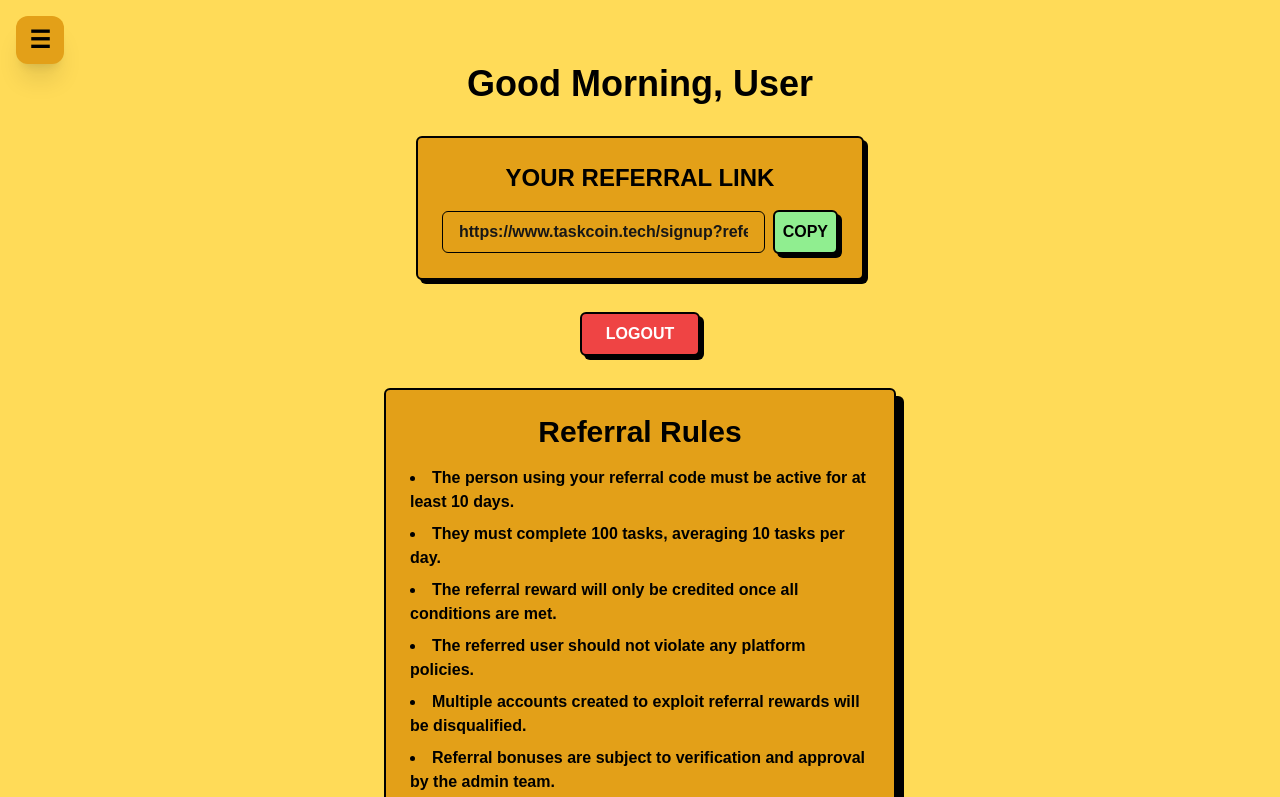
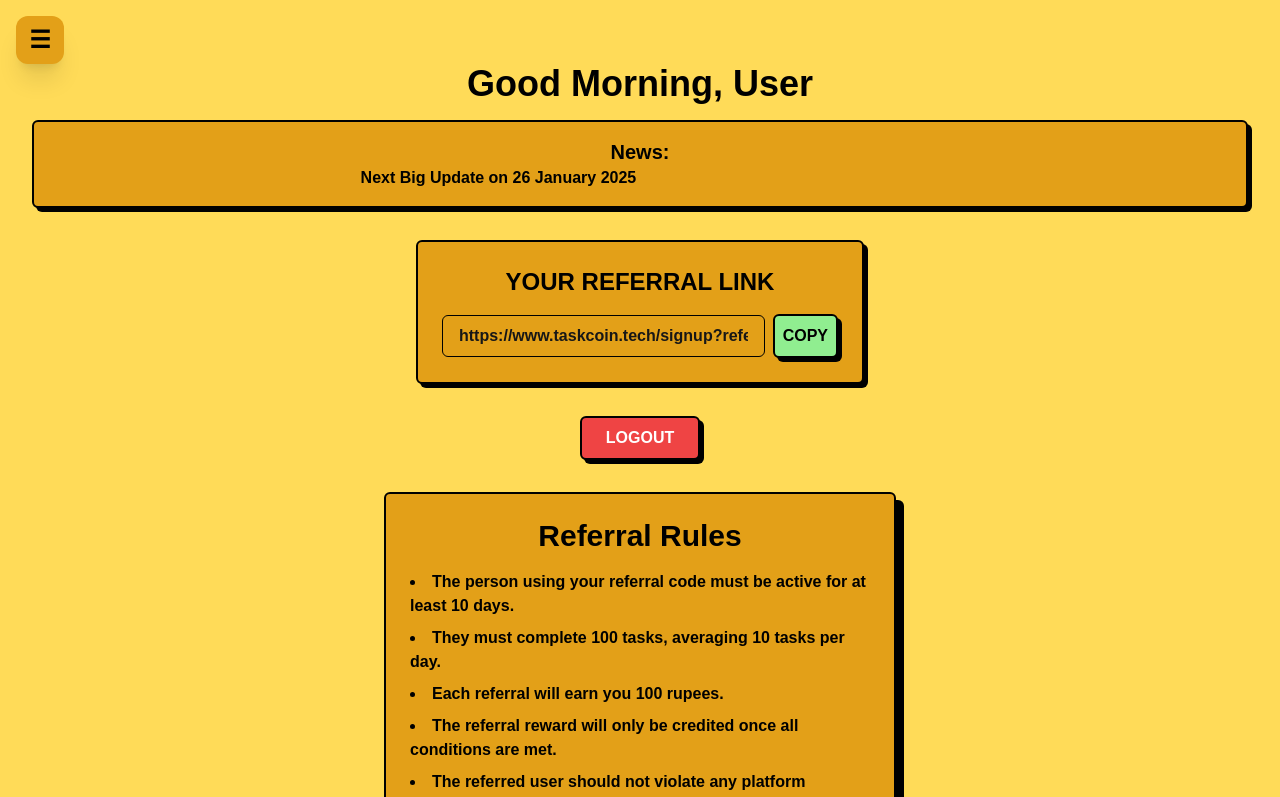
Before and after one commit to patharwataditya/taskcoin-tech, a Next.js app: page /home in a window 1280 px wide. Shown: the top 797 px of the page. Built offline with nearby package versions, Linux system fonts and the light colour scheme.

Commit message:
News section

```diff
--- a/app/account/page.js
+++ b/app/account/page.js
@@ -55,7 +55,7 @@ export default function HomePage() {
   // Calculate the values for the table
   const referralsCount = userDetailsData?.referredUsers?.length || 0;
   const taskCount = userData?.taskCount || 0;
-  const referralValue = referralsCount * 50;
+  const referralValue = referralsCount * 100;
   const taskValue = taskCount * 10;
   const totalValue = referralValue + taskValue;
 
--- a/app/home/page.js
+++ b/app/home/page.js
@@ -80,7 +80,7 @@ export default function HomePage() {
 
       {/* Slide-In Menu */}
       <div
-        className={`fixed top-0 left-0 h-full bg-customYellow-400 text-black border-[1px] border-black w-64 transform transition-all duration-300 ease-in-out ${
+        className={`fixed top-0 left-0 h-full bg-customYellow-400 text-black border-[1px] border-black w-64 transform transition-all duration-300 ease-in-out z-40 ${
           menuOpen ? 'translate-x-0' : '-translate-x-full'
         }`}
       >
@@ -146,6 +146,16 @@ export default function HomePage() {
           {getGreeting()}, {user?.userId || 'User'}
         </h1>
 
+        {/* News Section with Running Animation */}
+        <div className="mt-4 bg-customYellow-400 p-4 text-black font-semibold text-center border-2 border-black rounded-md shadow-[4px_4px_0px_0px_black]">
+          <h3 className="text-xl">News:</h3>
+          <div className="overflow-hidden w-full">
+            <div className="animate-marquee whitespace-nowrap">
+              Next Big Update on 26 January 2025
+            </div>
+          </div>
+        </div>
+
         {/* Referral Section */}
         <div className="mt-8 bg-customYellow-400 p-6  max-w-md mx-auto font-bold uppercase border-2 border-black rounded-md shadow-[4px_4px_0px_0px_black]">
           <h3 className="text-2xl text-black font-semibold text-center">Your Referral Link</h3>
@@ -181,14 +191,13 @@ export default function HomePage() {
           <ul className="list-disc list-inside space-y-2 font-semibold">
             <li>The person using your referral code must be active for at least 10 days.</li>
             <li>They must complete 100 tasks, averaging 10 tasks per day.</li>
+            <li>Each referral will earn you 100 rupees.</li>
             <li>The referral reward will only be credited once all conditions are met.</li>
             <li>The referred user should not violate any platform policies.</li>
             <li>Multiple accounts created to exploit referral rewards will be disqualified.</li>
             <li>Referral bonuses are subject to verification and approval by the admin team.</li>
           </ul>
         </div>
-
-
       </div>
 
       {/* Toast Notifications */}
--- a/app/withdraw/page.js
+++ b/app/withdraw/page.js
@@ -54,7 +54,7 @@ export default function HomePage() {
 
       {/* Slide-In Menu */}
       <div
-        className={`fixed top-0 left-0 h-full bg-customYellow-400 text-black border-[1px] border-black w-64 transform transition-all duration-300 ease-in-out ${
+        className={`fixed top-0 left-0 h-full bg-customYellow-400 text-black border-[1px] border-black w-64 transform transition-all duration-300 ease-in-out z-40 ${
           menuOpen ? 'translate-x-0' : '-translate-x-full'
         }`}
       >
@@ -115,6 +115,15 @@ export default function HomePage() {
 
       {/* Main Content */}
       <div className="min-h-screen bg-customYellow-200 p-8 pt-16 flex items-center justify-center">
+        {/* News Section with Running Animation */}
+        <div className="absolute top-16 mt-4 bg-customYellow-300 p-4 text-black font-semibold text-center border-2 border-black rounded-md shadow-[4px_4px_0px_0px_black]">
+          <h3 className="text-xl">News:</h3>
+          <div className="overflow-hidden w-full">
+            <div className="animate-marquee whitespace-nowrap">
+              Next Big Update on 26 January 2025
+            </div>
+          </div>
+        </div>
         <div className="bg-customYellow-300 p-8 rounded-lg shadow-[8px_8px_0px_0px_black] w-80 border-[1px] border-black">
           <h1 className="text-3xl font-bold text-center mb-6 text-black">Withdraw Page</h1>
 
--- a/tailwind.config.mjs
+++ b/tailwind.config.mjs
@@ -22,6 +22,19 @@ export default {
           300: "#7FBC8C",
         },
       },
+      keyframes: {
+        marquee: {
+          '0%': {
+            transform: 'translateX(100%)',
+          },
+          '100%': {
+            transform: 'translateX(-100%)',
+          },
+        },
+      },
+      animation: {
+        marquee: 'marquee 10s linear infinite', // Apply the animation with a duration of 10s
+      },
     },
   },
   plugins: [],
```
Lines whose indentation alone changed are shown as unchanged.
